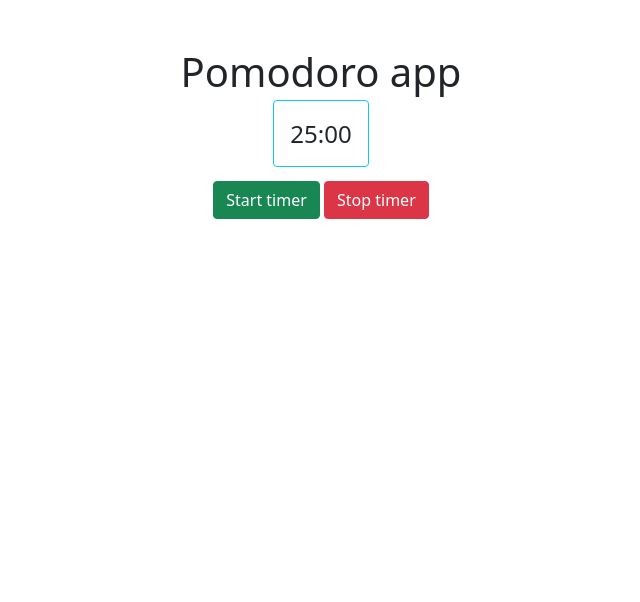
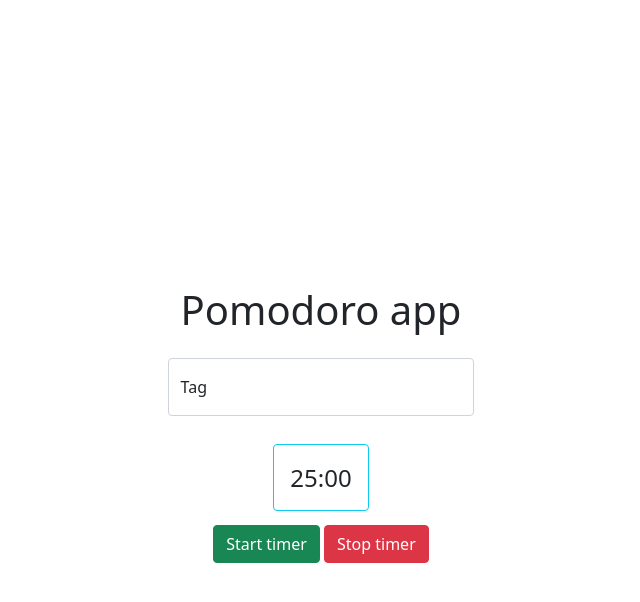
Before and after one commit to davinun99/pomodoro-app, a Next.js app: page / in a window 1280 px wide. Shown: the top 602 px of the page, without its empty margins (319-959 px from the left). Built offline with nearby package versions, Linux system fonts and the light colour scheme.

Commit message:
File structure sorted and tag input added

```diff
--- a/components/main.jsx
+++ /dev/null
@@ -1,67 +0,0 @@
-import React, { useState, useEffect } from 'react'
-
-import {Button, Container, Row, Col} from 'react-bootstrap';
-import { prefix } from '../helpers/utils';
-const Main = ({setHeaderPrefix}) => {
-    const [timer, setTimer] = useState({min:25, sec: 0});
-    const [isTimerRunning, setIsTimerRunning] = useState(false);
-    let audio = null;
-    if(typeof Audio != "undefined") {
-        audio = new Audio(`${prefix}/assets/notificationSound.wav`);
-    }
-    useEffect(() => {
-        if(isTimerRunning){
-            setHeaderPrefix(`${timer.min}:${timer.sec.toLocaleString('en-US', { minimumIntegerDigits: 2, useGrouping:false})}`);
-            setTimeout( ()=>{
-                const {min, sec} = timer;
-                if(min === sec && sec === 0){
-                    audio.play();
-                    setIsTimerRunning(false);
-                }else if(sec === 0){
-                    setTimer({
-                        ...timer,
-                        min: min -1,
-                        sec: 59
-                    });
-                }else{
-                    setTimer({
-                        ...timer,
-                        sec: sec - 1,
-                    });
-                }
-            }, 1000)
-        }
-    }, [timer, isTimerRunning])
-
-    const handleStopTimer = () => {
-        setIsTimerRunning(false);
-    }
-    const handleStartTimer = () => {
-        setIsTimerRunning(true);
-        if(audio){
-            audio.play();
-        }
-    }
-    return(
-        <Container className="justify-content-center">
-            <Row>
-                <Col sm="12" className=" mt-5">
-                    <h1 className="text-center">Pomodoro app</h1>
-                </Col>
-                <Col className="my-3">
-                    <div className="text-center">
-                        <span className="h4 p-3 border border-info rounded">{`${timer.min}:${timer.sec.toLocaleString('en-US', { minimumIntegerDigits: 2, useGrouping:false})}`}</span>
-                    </div>
-                </Col>
-                <Col sm="12" className=" mt-3">
-                    <div className="text-center">
-                        <Button variant="success" onClick={handleStartTimer}>Start timer</Button>{` `}
-                        <Button variant="danger" onClick={handleStopTimer}>Stop timer</Button>
-                    </div>
-                </Col>
-
-            </Row>
-        </Container>
-    );
-}
-export default Main;
--- a/pages/_app.js
+++ b/pages/_app.js
@@ -1,5 +1,6 @@
 import Head from 'next/head'
 import 'bootstrap/dist/css/bootstrap.min.css';
+import '../src/styles/style.css'
 import { useState } from 'react';
 
 function MyApp({ Component, pageProps }) {
--- a/pages/index.js
+++ b/pages/index.js
@@ -1,4 +1,4 @@
-import Main from "../components/main";
+import Main from "../src/components/main";
 
 export default function Home({setHeaderPrefix}) {
   return ( <Main setHeaderPrefix={setHeaderPrefix}/> );
--- /dev/null
+++ b/src/components/main.jsx
@@ -0,0 +1,84 @@
+import React, { useState, useEffect } from 'react'
+
+import {Button, Container, Row, Col, Form, FloatingLabel} from 'react-bootstrap';
+import { prefix } from '../helpers/utils';
+const Main = ({setHeaderPrefix}) => {
+    const [timer, setTimer] = useState({min:25, sec: 0});
+    const [isTimerRunning, setIsTimerRunning] = useState(false);
+    let audio = null;
+    if(typeof Audio != "undefined") {
+        audio = new Audio(`${prefix}/assets/notificationSound.wav`);
+    }
+    useEffect(() => {
+        if(isTimerRunning){
+            setHeaderPrefix(`${timer.min}:${timer.sec.toLocaleString('en-US', { minimumIntegerDigits: 2, useGrouping:false})}`);
+            setTimeout( ()=>{
+                const {min, sec} = timer;
+                if(min === sec && sec === 0){
+                    audio.play();
+                    setIsTimerRunning(false);
+                }else if(sec === 0){
+                    setTimer({
+                        ...timer,
+                        min: min -1,
+                        sec: 59
+                    });
+                }else{
+                    setTimer({
+                        ...timer,
+                        sec: sec - 1,
+                    });
+                }
+            }, 1000)
+        }
+    }, [timer, isTimerRunning])
+
+    const handleStopTimer = () => {
+        setIsTimerRunning(false);
+    }
+    const handleStartTimer = () => {
+        setIsTimerRunning(true);
+        if(audio){
+            audio.play();
+        }
+    }
+    return(
+        <Container className="mainContainer d-flex justify-content-center">
+            <div className="h-100 d-flex align-items-center">
+                <Row>
+                    <Col sm="12" className=" mt-5">
+                        <h1 className="text-center">Pomodoro app</h1>
+                    </Col>
+                    <Col sm="12" className="my-3 d-flex justify-content-center">
+                        <Col sm="10" md="6" lg="4">
+                            <Form>
+                                <Form.Group className="">
+                                    <FloatingLabel
+                                        controlId="pomodoroTag"
+                                        label="Tag"
+                                        className="mb-3"
+                                        >
+                                        <Form.Control type="text" placeholder="Study"/>
+                                    </FloatingLabel>
+                                </Form.Group>
+                            </Form>
+                        </Col>
+                    </Col>
+                    <Col className="my-3">
+                        <div className="text-center">
+                            <span className="h4 p-3 border border-info rounded">{`${timer.min}:${timer.sec.toLocaleString('en-US', { minimumIntegerDigits: 2, useGrouping:false})}`}</span>
+                        </div>
+                    </Col>
+                    <Col sm="12" className=" mt-3">
+                        <div className="text-center">
+                            <Button variant="success" onClick={handleStartTimer}>Start timer</Button>{` `}
+                            <Button variant="danger" onClick={handleStopTimer}>Stop timer</Button>
+                        </div>
+                    </Col>
+
+                </Row>
+            </div>
+        </Container>
+    );
+}
+export default Main;
--- /dev/null
+++ b/src/styles/style.css
@@ -0,0 +1,3 @@
+.mainContainer{
+    height: 100vh;
+}
```
Also changed, not shown: src/helpers/utils.js (renamed from helpers/utils.js).
